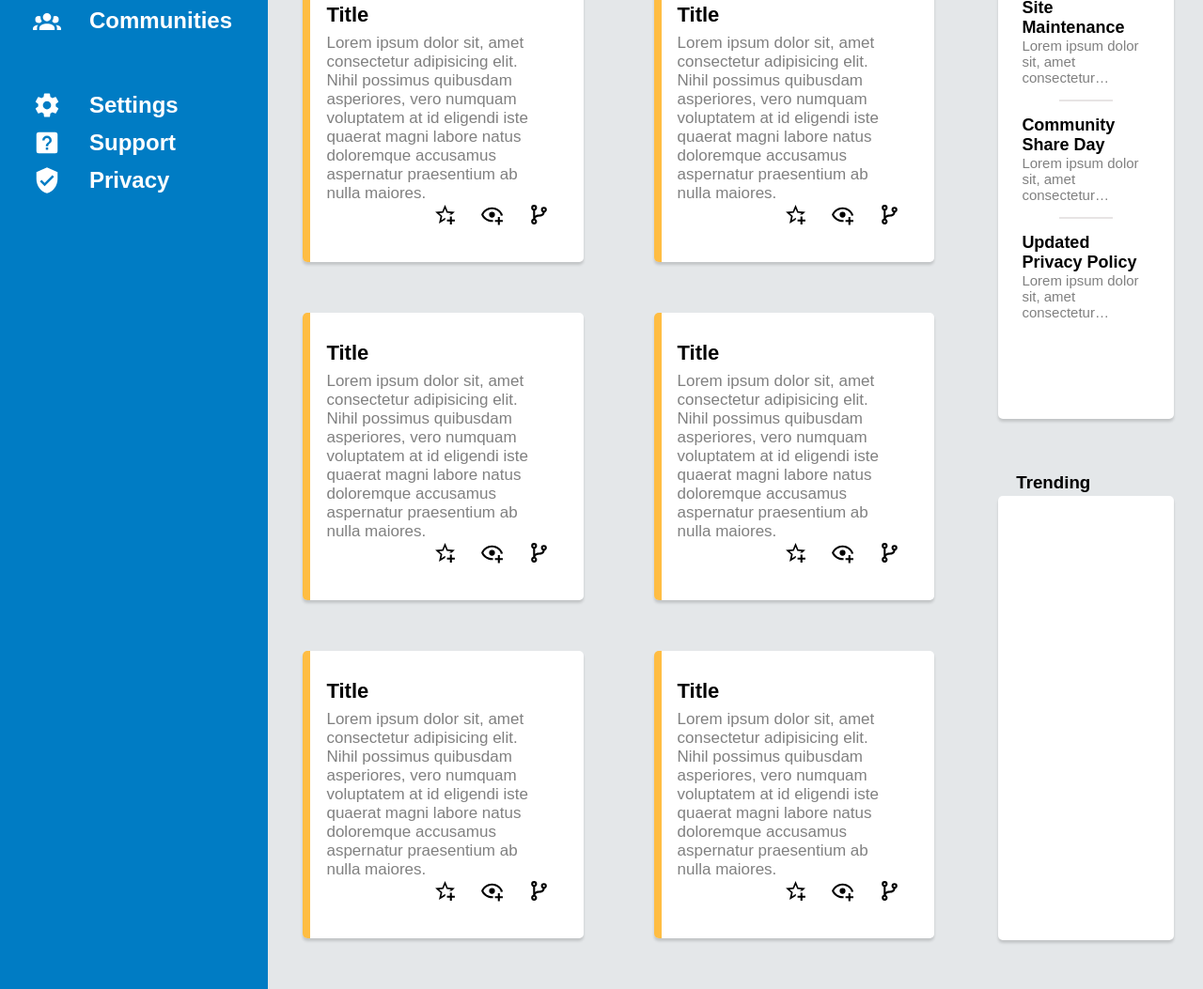
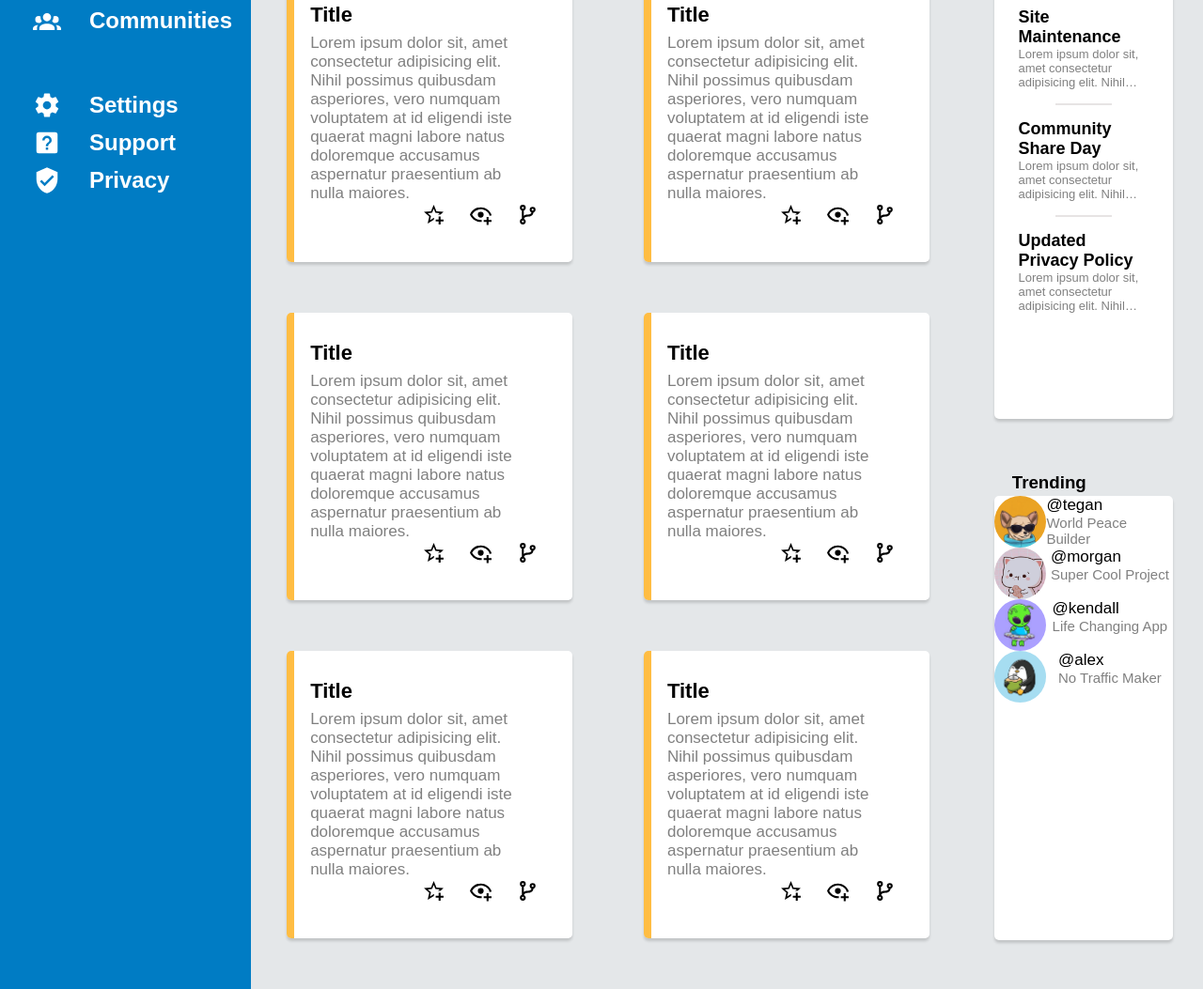
Before and after one commit to Cyber-Aarow/admin-dashboard, a website: page index.html in a window 1280 px wide. Shown: the part 303-1356 px from the top of the page at 94% size. Drawn offline with Linux system fonts and the light colour scheme.

Commit message:
Get basic layout for Trending sorted, and add .sidebar to previous img CSS to prevent negatives for Trending pfps.

```diff
--- a/index.html
+++ b/index.html
@@ -193,7 +193,38 @@
                 </p>
             </div>
             <h3 class="trending-h3">Trending</h3>
-            <div class="trending"></div>
+            <div class="trending">
+                <ul>
+                    <li>
+                        <img src="profile-picture/sunglasses chihuahua.webp" alt="profile picture" class="trending-pfp">
+                        <div>
+                            <h6>@tegan</h6>
+                            <p>World Peace Builder</p>
+                        </div>
+                    </li>
+                    <li>
+                        <img src="profile-picture/cute cat.jpg" alt="profile picture" class="trending-pfp">
+                        <div>
+                            <h6>@morgan</h6>
+                            <p>Super Cool Project</p>
+                        </div>
+                    </li>
+                    <li>
+                        <img src="profile-picture/alien.jpeg" alt="profile picture" class="trending-pfp">
+                        <div>
+                            <h6>@kendall</h6>
+                            <p>Life Changing App</p>
+                        </div>
+                    </li>
+                    <li>
+                        <img src="profile-picture/penguin.png" alt="profile picture" class="trending-pfp">
+                        <div>
+                            <h6>@alex</h6>
+                            <p>No Traffic Maker</p>
+                        </div>
+                    </li>
+                </ul>
+            </div>
         </div>
     </div>
 </body>
--- a/style.css
+++ b/style.css
@@ -121,7 +121,7 @@ body {
     grid-template-rows: 100px 1fr;
 }
 
-li {
+.sidebar li {
     padding-left: 35px;
     margin: 10px 0 10px;
     display: grid;
@@ -142,7 +142,7 @@ li:hover {
     padding: 20px 0 20px;
 }
 
-img {
+.sidebar img {
     fill: white;
     height: 30px;
     width: 30px;
@@ -264,7 +264,7 @@ h4 {
 }
 
 .announcements {
-    padding: 25px 25px 25px 25px;
+    padding: 35px 25px 25px 25px;
 }
 
 h5 {
@@ -272,7 +272,7 @@ h5 {
 }
 
 .announcements p {
-    font-size: 15px;
+    font-size: 13px;
     max-height: 60px;
     width: calc(100%);
     color: gray;
@@ -288,3 +288,24 @@ hr {
     border: 0.5px solid;
     margin: 15px 40px 15px 40px;
 }
+
+.trending li {
+    display: grid;
+    grid-auto-flow: column;
+}
+
+.trending-pfp {
+    width: 55px;
+    height: auto;
+    border-radius: 50%;
+}
+
+h6 {
+    font-size: 17px;
+    font-weight: 500;
+}
+
+.trending p {
+    font-size: 15px;
+    color: gray;
+}
```
Also changed, not shown: profile-picture/alien.jpeg (added), profile-picture/penguin.png (added), profile-picture/sunglasses chihuahua.webp (added).
